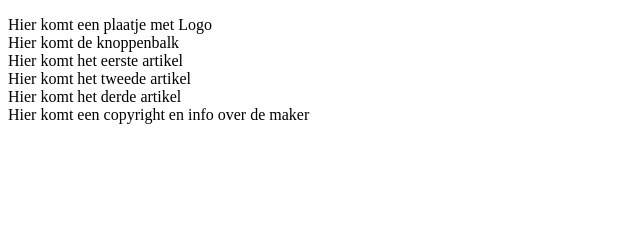
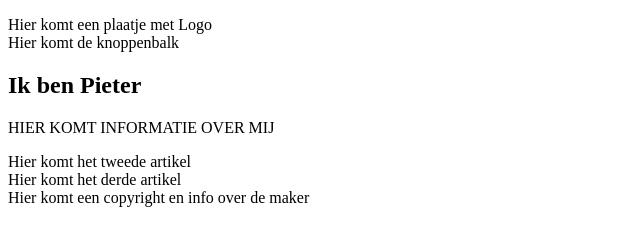
Before and after one commit to pieterlazet/mijnsite, a plain HTML site: page index.html in a window 1280 px wide. Shown: the whole page, without its empty margins (0-640 px from the left). Drawn offline with Linux system fonts and the light colour scheme.

Commit message:
eerste paragraaf gemaakt

```diff
--- a/index.html
+++ b/index.html
@@ -14,7 +14,8 @@
       </nav>
       <section>
         <article>
-          Hier komt het eerste artikel
+          <h2>Ik ben Pieter</h2>
+            <p>HIER KOMT INFORMATIE OVER MIJ</p>
         </article>
         <article>
           Hier komt het tweede artikel
```
